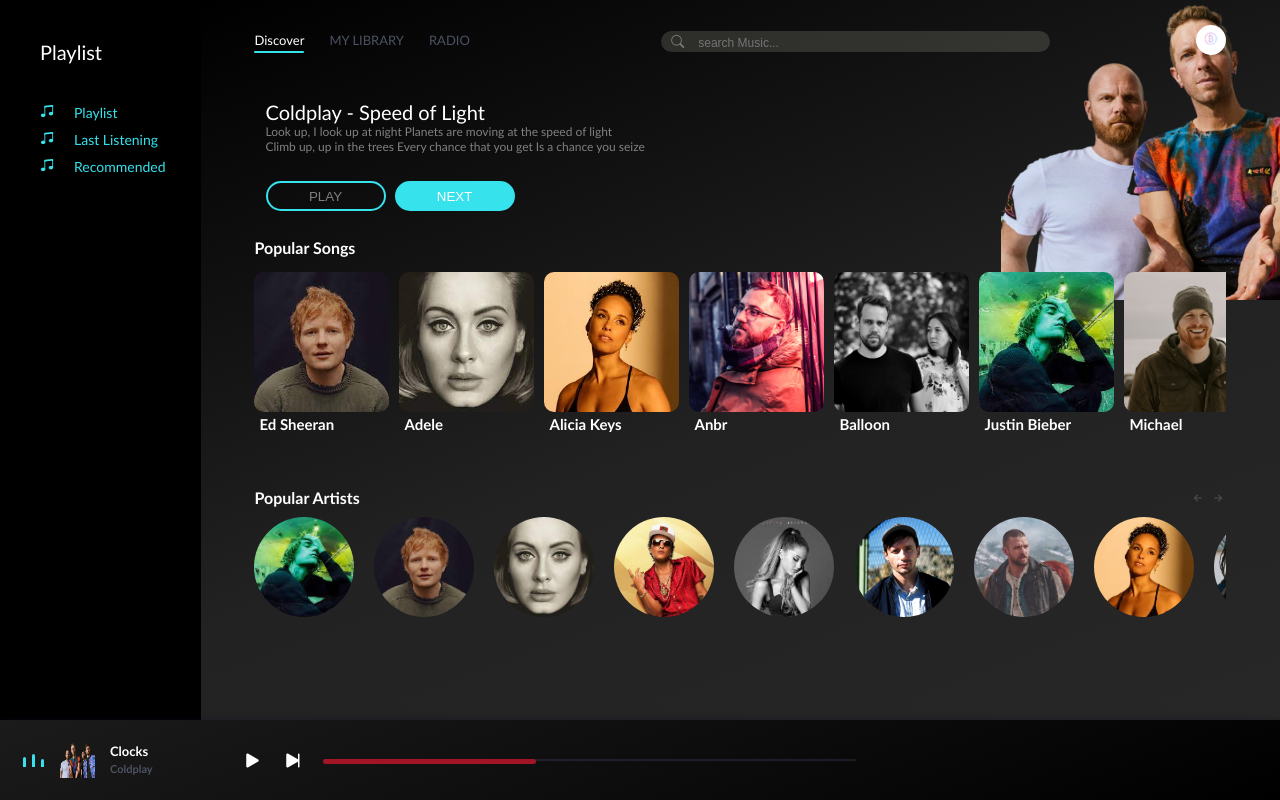
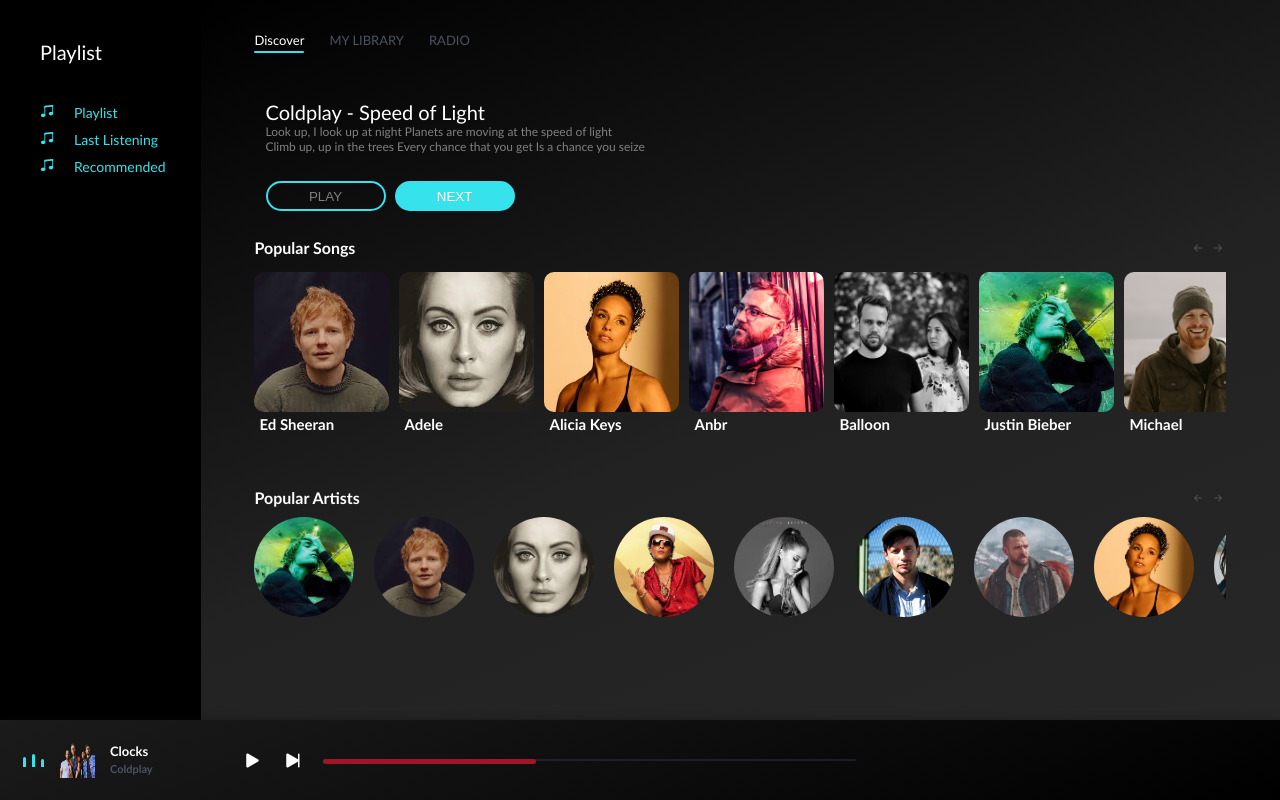
Before and after one commit to CCC1031/mozzy-, a plain HTML site: page index.html in a window 1280 px wide. Drawn offline with nearby package versions, Linux system fonts and the light colour scheme.

Commit message:
less is more

```diff
--- a/index.html
+++ b/index.html
@@ -34,14 +34,13 @@
                         <li>MY LIBRARY</li>
                         <li>RADIO</li>
                     </ul>
-
-                <div class="search">
+                    <!-- <div class="search">
                         <i class="bi bi-search"></i>
                         <input type="text" placeholder="search Music...">
                     </div>
                     <div class="user">
                         <img src="img/Logo.png" alt="">
-                </div>
+                    </div> -->
                 </nav>
             <div class="content">
                 <div class="lyrics">
@@ -245,7 +244,6 @@
         </div> -->
 
 
-
     <!-- <script src="script.js"></script> -->
     <!-- <script src="script2.js"></script> -->
     <script src="scriptfile.js"></script>
--- a/style_test.css
+++ b/style_test.css
@@ -366,7 +366,7 @@ body {
     background-repeat: no-repeat;
     height: 300px;
     margin-left: 800px;
-    background-image: url("img/coldplay.png");
+    /* background-image: url("img/coldplay.png"); */
     z-index: -1;
     position:fixed;
     top: 0;
```
Lines whose indentation alone changed are shown as unchanged.
